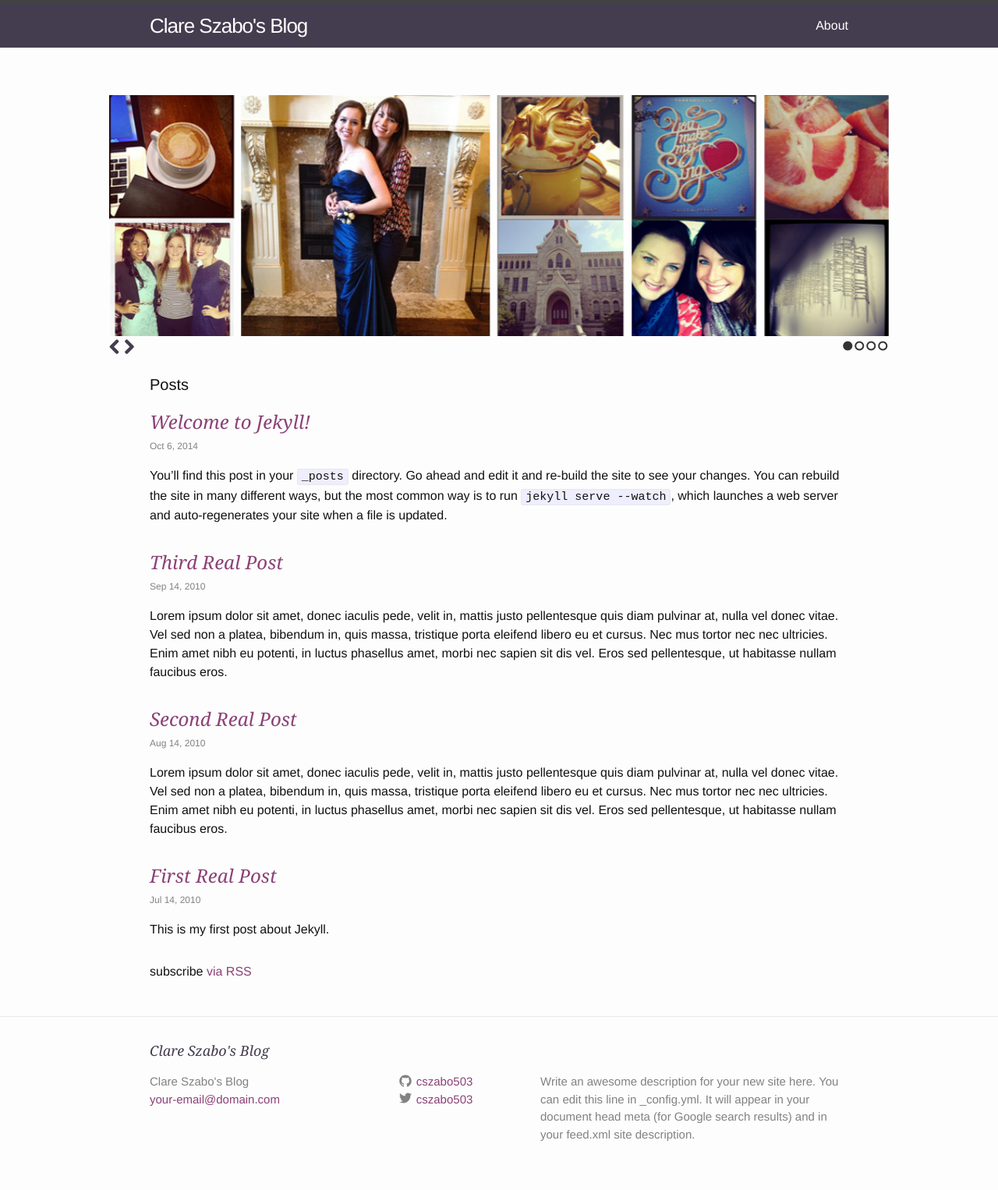
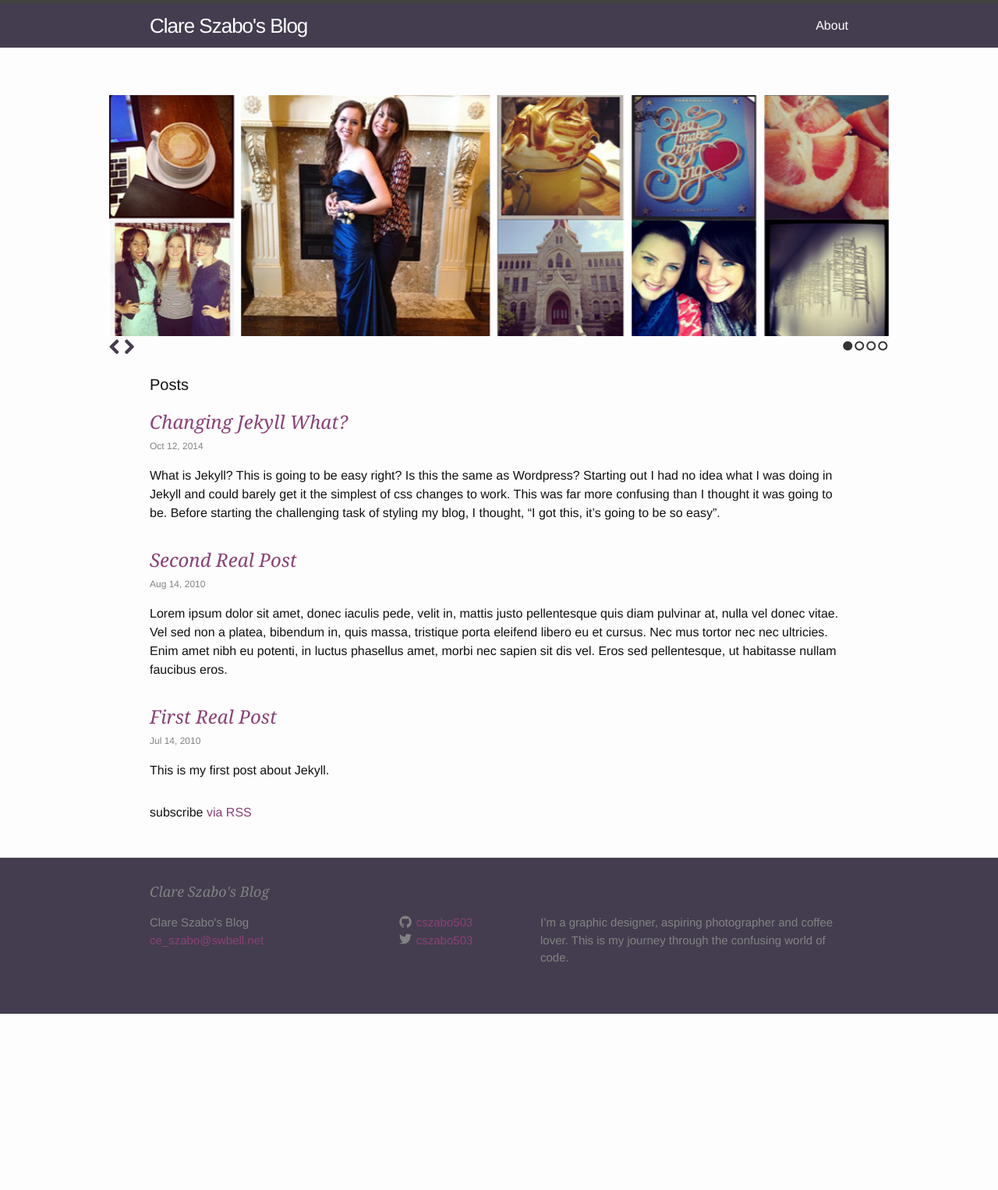
Before and after one commit to cszabo503/cszabo503.github.io, a Jekyll site: the page built from index.html, in a window 1280 px wide. Shown: the whole page at 78% size. Built offline with Jekyll 4.4.1, drawn with Linux system fonts in a browser that asks for light colours; nearby versions of some CDN libraries; after the commit the page ends 1300 px from its top, so only the background shows below that.

Commit message:
modified footer css, edited blog post 3 with content, added the about me copy

```diff
--- a/_config.yml
+++ b/_config.yml
@@ -1,10 +1,9 @@
 # Site settings
 title: Clare Szabo's Blog
-email: your-email@domain.com
+email: ce_szabo@swbell.net
 description: > # this means to ignore newlines until "baseurl:"
-  Write an awesome description for your new site here. You can edit this
-  line in _config.yml. It will appear in your document head meta (for
-  Google search results) and in your feed.xml site description.
+  I’m a graphic designer, aspiring photographer and coffee lover.
+  This is my journey through the confusing world of code.
 baseurl: "" # the subpath of your site, e.g. /blog/
 url: "http://yourdomain.com" # the base hostname & protocol for your site
 twitter_username: cszabo503
--- a/_posts/2014-10-06-welcome-to-jekyll.markdown
+++ /dev/null
@@ -1,25 +0,0 @@
----
-layout: post
-title:  "Welcome to Jekyll!"
-date:   2014-10-06 19:52:10
-categories: jekyll update
----
-You’ll find this post in your `_posts` directory. Go ahead and edit it and re-build the site to see your changes. You can rebuild the site in many different ways, but the most common way is to run `jekyll serve --watch`, which launches a web server and auto-regenerates your site when a file is updated.
-
-To add new posts, simply add a file in the `_posts` directory that follows the convention `YYYY-MM-DD-name-of-post.ext` and includes the necessary front matter. Take a look at the source for this post to get an idea about how it works.
-
-Jekyll also offers powerful support for code snippets:
-
-{% highlight ruby %}
-def print_hi(name)
-  puts "Hi, #{name}"
-end
-print_hi('Tom')
-#=> prints 'Hi, Tom' to STDOUT.
-{% endhighlight %}
-
-Check out the [Jekyll docs][jekyll] for more info on how to get the most out of Jekyll. File all bugs/feature requests at [Jekyll’s GitHub repo][jekyll-gh]. If you have questions, you can ask them on [Jekyll’s dedicated Help repository][jekyll-help].
-
-[jekyll]:      http://jekyllrb.com
-[jekyll-gh]:   https://github.com/jekyll/jekyll
-[jekyll-help]: https://github.com/jekyll/jekyll-help
--- a/_posts/2014-10-09-third-real-post.markdown
+++ b/_posts/2014-10-09-third-real-post.markdown
@@ -1,12 +1,13 @@
 ---
 layout: post
-title: Third Real Post
-date: 10.09.14
+title: Changing Jekyll What?
+date: 14.10.12
 ---
 
 
-Lorem ipsum dolor sit amet, donec iaculis pede, velit in, mattis justo pellentesque quis diam pulvinar at, nulla vel donec vitae. Vel sed non a platea, bibendum in, quis massa, tristique porta eleifend libero eu et cursus. Nec mus tortor nec nec ultricies. Enim amet nibh eu potenti, in luctus phasellus amet, morbi nec sapien sit dis vel. Eros sed pellentesque, ut habitasse nullam faucibus eros.
+What is Jekyll? This is going to be easy right? Is this the same as Wordpress?
+Starting out I had no idea what I was doing in Jekyll and could barely get it the simplest of css changes to work. This was far more confusing than I thought it was going to be. Before starting the challenging task of styling my blog, I thought, “I got this, it’s going to be so easy”.
 
-Ipsum eleifend, eget in inceptos est molestie ac varius. Blandit id mattis morbi turpis sit, libero scelerisque nisl purus ac at. Imperdiet sociis. Nulla erat, nulla ac dolor ligula wisi eu, bibendum elit,lorem libero massa sed neque, fringilla adipiscing ut mollis pretium. Pellentesque lacus est sociis, ut euismod ullamcorper rutrum aliquam non lectus, et eu molestie semper mauris quam. Sit nec commodo, vivamus rutrum diam elit. Lorem ipsum dolor sit amet, donec iaculis pede, velit in, mattis justo pellentesque quis diam pulvinar at, nulla vel donec vitae. Vel sed non a platea, bibendum in, quis massa, tristique porta eleifend libero eu et cursus.Nec mus tortor nec nec ultricies. Enim amet nibh eu potenti, in luctus phasellus amet, morbi nec sapien sit dis vel. Eros sed pellentesque, ut habitasse nullam faucibus eros.
+I was wrong. It was not easy. It took me twice as long as I thought it would to do the simplest of changes. This includes changing the font, colors of links and basic spacing layout. However, I did get a slider plugin working which made me want to do a little happy dance. It still needs some work, but for right now it’s doing it’s job.
 
-Ipsum eleifend, eget in inceptos est molestie ac varius. Blandit id mattis morbi turpis sit, libero scelerisque nisl purus ac at. Imperdiet sociis. Nulla erat, nulla ac dolor ligula wisi eu, bibendum elit, lorem libero massa sed neque, fringilla adipiscing ut mollis pretium. Pellentesque lacus est sociis, ut euismod ullamcorper rutrum aliquam non lectus, et eu molestie semper mauris quam. Sit nec commodo, vivamus rutrum diam eli.
+I still need to finesse styling, but it’s a work in progress.
--- a/about.md
+++ b/about.md
@@ -6,8 +6,16 @@ permalink: /about/
 
 <img src="assets/about-header.jpg">
 
-This is the base Jekyll theme. You can find out more info about customizing your Jekyll theme, as well as basic Jekyll usage documentation at [jekyllrb.com](http://jekyllrb.com/)
+I’m a graphic designer, aspiring photographer and coffee lover.
+
+I live and work in the vibrant city of Austin, TX. I have a passion for good design and nothing makes me happier than finding it in unexpected places around town. I currently work for TextureMedia, Inc. as their in house Graphic Designer, where I focus on designing all marketing and social materials. In my spare time I volunteer for the Big Brother Big Sister Organization, hang out with friends and find new projects I want to dabble in. Overall I like staying busy.
+
+
+
+
+<!-- This is the base Jekyll theme. You can find out more info about customizing your Jekyll theme, as well as basic Jekyll usage documentation at [jekyllrb.com](http://jekyllrb.com/)
 
 You can find the source code for the Jekyll new theme at: [github.com/jglovier/jekyll-new](https://github.com/jglovier/jekyll-new)
 
 You can find the source code for Jekyll at [github.com/jekyll/jekyll](https://github.com/jekyll/jekyll)
+ -->
--- a/css/main.scss
+++ b/css/main.scss
@@ -131,3 +131,15 @@ img {
 	max-width: 70%;
 	margin: 0 auto;
 }
+
+
+/* ======= Footer ======= */
+
+footer.site-footer {
+	width: 100%;
+	background-color: #443d4f;
+}
+
+.footer-heading {
+	color: #828282;
+}
```
Also changed, not shown: 6 other files.
